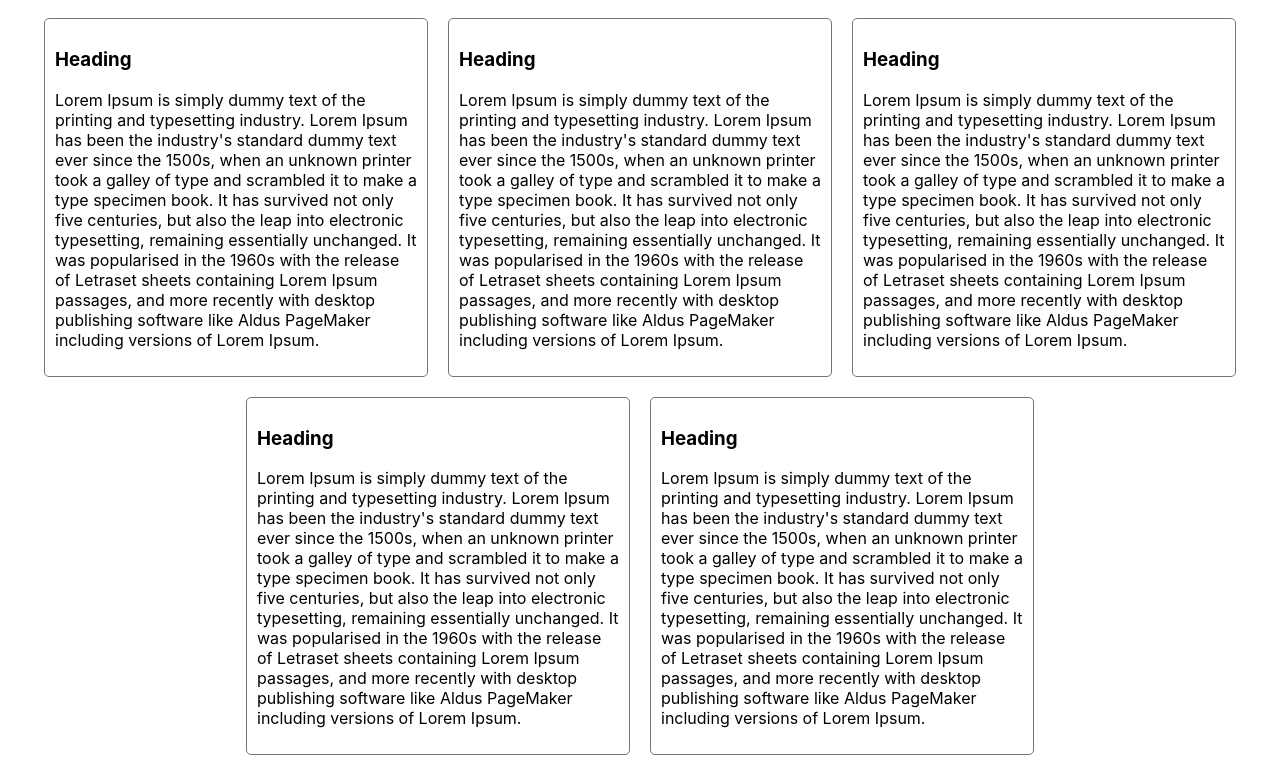
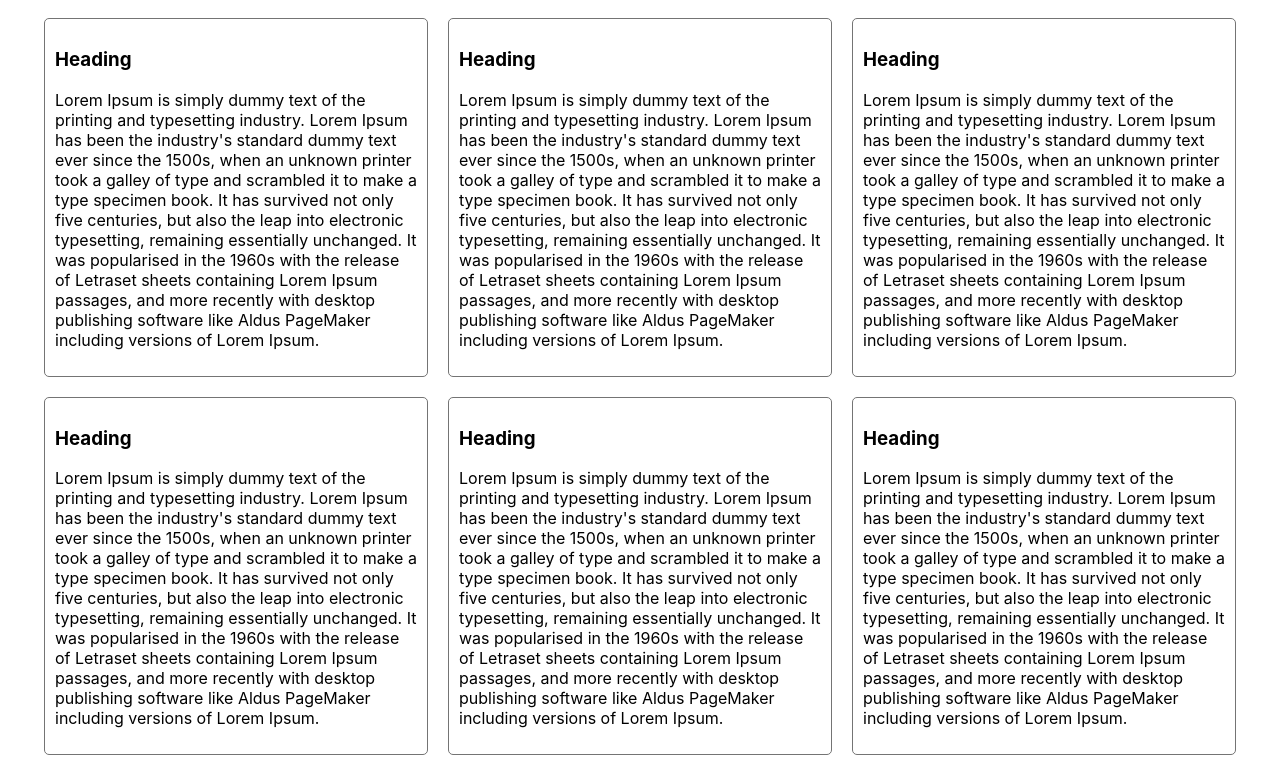
Before and after one commit to ovichowdhury/next-play, a Next.js app: page /play/flex in a window 1280 px wide. Shown: the part 370-1135 px from the top of the page. Built offline with nearby package versions, Linux system fonts and the light colour scheme.

Commit message:
first changes from vs code web

```diff
--- a/pages/play/flex.jsx
+++ b/pages/play/flex.jsx
@@ -42,6 +42,10 @@
           <h3>Heading</h3>
           <p>Lorem Ipsum is simply dummy text of the printing and typesetting industry. Lorem Ipsum has been the industry's standard dummy text ever since the 1500s, when an unknown printer took a galley of type and scrambled it to make a type specimen book. It has survived not only five centuries, but also the leap into electronic typesetting, remaining essentially unchanged. It was popularised in the 1960s with the release of Letraset sheets containing Lorem Ipsum passages, and more recently with desktop publishing software like Aldus PageMaker including versions of Lorem Ipsum.</p>
         </div>
+        <div className={styles.containerItem}>
+          <h3>Heading</h3>
+          <p>Lorem Ipsum is simply dummy text of the printing and typesetting industry. Lorem Ipsum has been the industry's standard dummy text ever since the 1500s, when an unknown printer took a galley of type and scrambled it to make a type specimen book. It has survived not only five centuries, but also the leap into electronic typesetting, remaining essentially unchanged. It was popularised in the 1960s with the release of Letraset sheets containing Lorem Ipsum passages, and more recently with desktop publishing software like Aldus PageMaker including versions of Lorem Ipsum.</p>
+        </div>
 
       </div>
     </>
```
